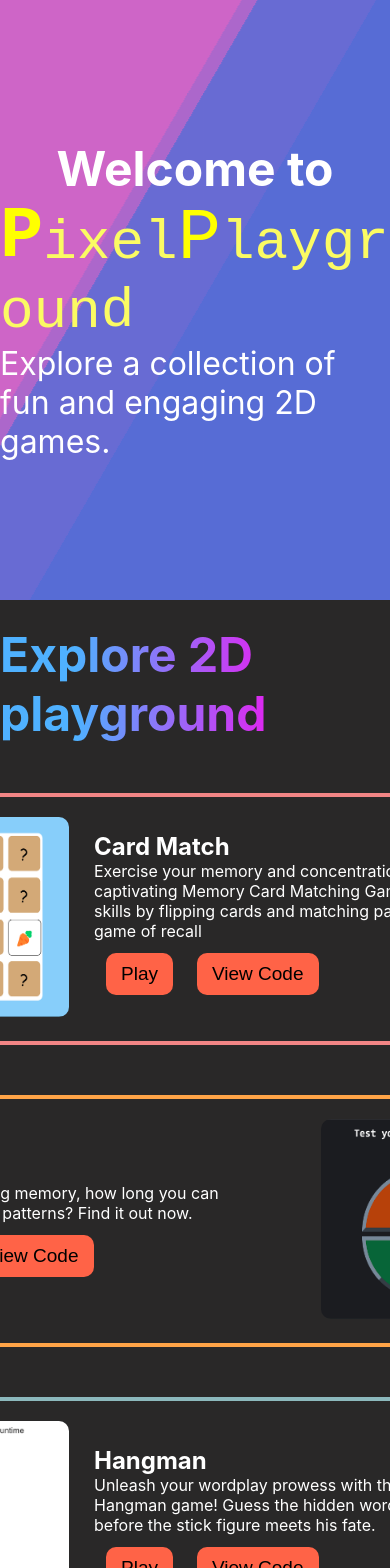
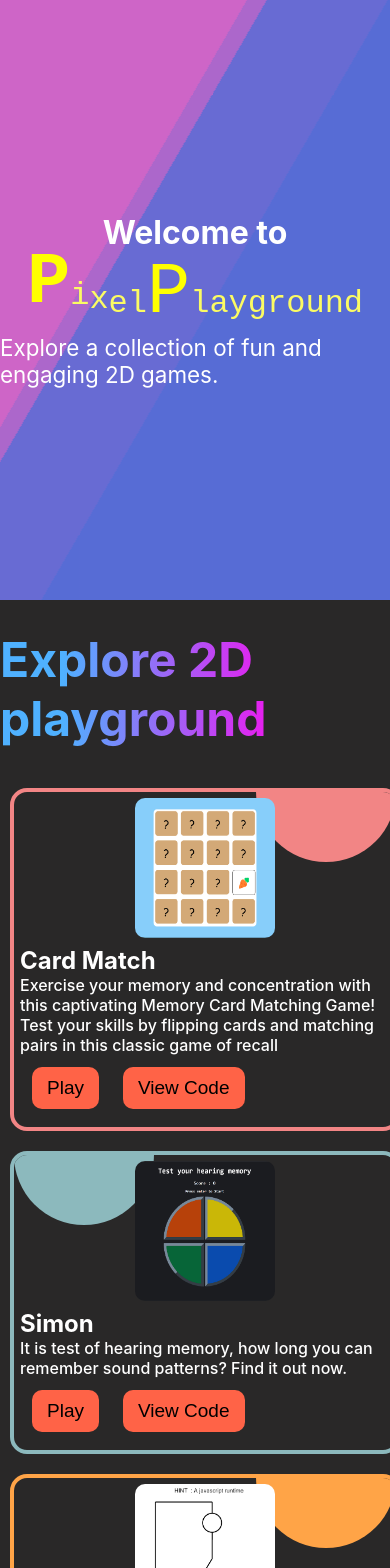
Before and after one commit to Andivyy11/Pixel_Playground, a React (Create React App) app: page / in a window 390 px wide. Shown: the top 1568 px of the page. Built offline with nearby package versions, Linux system fonts and the light colour scheme.

Commit message:
responsive layout done

```diff
--- a/src/App.css
+++ b/src/App.css
@@ -79,16 +79,21 @@
   margin:0;
   padding:0;
 }
-.allGames{
+.container{
   background-color: rgb(41, 40, 40);
   width:100vw;
+  display: flex;
+  flex-direction: column;
+  align-items: center;
+}
+.allGames{
   display:flex;
-  justify-content: center;
   flex-direction: column;
+  overflow: hidden;
 }
 .rainbowText{
   font-size: 3rem;
-  margin:25px auto;
+  margin:30px auto;
   background-image:linear-gradient( 90deg, #4fb1ff 10%, #fd09ed 40%, #ffb42d 80%, #4fb1ff 100%);
   background-size: 200% auto;
   -webkit-background-clip: text;
@@ -103,22 +108,24 @@
 .gameBox{
   width:700px;
   padding:20px;
-  margin:25px;
+  margin:30px;
   border-radius:17px;
   color: white;
-  transition:all 0.8s ease-in-out;
+  transition:opacity 0.8s ease-in-out,transform  0.8s ease-in-out;
   opacity:0;
   display:flex;
-  align-items: center;
+  align-items: flex-end;
   justify-content: space-between;
   gap:25px;
   overflow: hidden;
-  position: relative;
 }
 .gameBox img{
   width:200px;
   height:200px;
   border-radius: 10px;
+}
+.gameBox span{
+  font-weight:500;
 }
 .divCover{
   position:absolute;
@@ -126,9 +133,9 @@
   height:140px;
   border-radius: 50%;
   top:0;
-  transform: translateY(-60%);
+  transform: translateY(-50%);
   z-index:-1;
-  transition: all 0.2s linear;
+  transition: transform 0.2s linear;
 }
 .gameBox:hover .divCover{
   transform: scale(7);
@@ -137,16 +144,16 @@
   color:black;
 }
 .left-slide{
-  transform: translateX(-30%);
+  transform: translateX(-40%);
   flex-direction: row;
 }
 .right-slide{
-  transform: translateX(30%);
+  transform: translateX(40%);
   flex-direction: row-reverse;
 }
 .gameBox.active{
   transform: translateX(0);
-  align-self: center;
+  /* align-self: center; */
   opacity:1;
 }
 .gameBox button{
@@ -169,16 +176,59 @@
 .contact p{
   color:white;
   font-size:1.2rem;
+  margin:30px auto;
 }
-.contact span{
+.contact p span{
   display:block;
   font-size: 1.5rem;
   color:#fed384;
   font-weight: 500;
   margin-bottom: 20px;
 }
-.socials i{
+.socials a{
   font-size: 30px;
   color:white;
+}
+.socials > span{
+  position:relative;
   margin:30px 15px;
+  padding:14px 0;
 }
+.tooltip{
+  color:black;
+  background-color:#fed384;
+  position:absolute;
+  font-size: 15px;
+  top:100%;
+  left:0;
+  border-radius: 5px;
+  padding:4px 9px;
+  display:none;
+}
+.socials >span:hover .tooltip{
+  display: inline-block;
+}
+@media screen and (max-width:760px)
+{
+  .gameBox{
+    width:100%;
+    margin:10px;
+    padding:6px;
+    flex-direction: column;
+    gap:4px;
+    align-items: center;
+  }
+  .gameBox img{
+    width:140px;
+    height:140px;
+  }
+  .maintext h1{
+    font-size: 2rem;
+  }
+  .maintext p{
+    font-size: 1.4rem;
+  }
+  .waviy span{
+    font-size: 2rem;
+  }
+}
--- a/src/App.js
+++ b/src/App.js
@@ -19,7 +19,7 @@ function App() {
     } , 300)
   }, []);
 
-  const color=["#F28585","#FFA447","#8CB9BD","#9BCF53","#0D9276","#C683D7"];
+  const color=["#F28585","#8CB9BD","#FFA447","#9BCF53","#0D9276","#C683D7"];
   return (
     <div className="App">
     <div className='hero'>
@@ -34,8 +34,10 @@ function App() {
         <p id="paraText">Explore a collection of fun and engaging 2D games.</p>
       </div>
     </div>
-    <div className='allGames'>
+
+    <div className='container'>
       <h1 class="rainbowText">Explore 2D playground</h1>
+      <div className="allGames">
       {data.map((p,index) => {
         return (
         <Project
@@ -49,14 +51,15 @@ function App() {
          />
         )
       })}
+      </div>
     </div>
     <div className='contact'>
     <h2 className='rainbowText'>Get in Touch</h2>
-    <p><span>Have questions, feedback, or just want to say hello?</span>Feel free to reach out using the contact form below. I'm always eager to connect with fellow developers.<br></br> Let's start a conversation and create something amazing together!</p>
+    <p><span>Have questions, feedback, or just want to say hello?</span>Feel free to reach out using the options below. I'm always eager to connect with fellow developers.<br></br> Let's start a conversation and create something amazing together!</p>
     <div className='socials'>
-    <a href="mailto:andivyy@gmail.com"><i class="fa-regular fa-envelope"></i></a>
-    <a href="https://www.linkedin.com/in/anuradhasingh12/"><i class="fa-brands fa-linkedin"></i></a>
-    <a href="https://github.com/Andivyy11"><i class="fa-brands fa-github"></i></a>
+    <span><a href="mailto:andivyy@gmail.com"><i class="fa-regular fa-envelope"></i></a><span className="tooltip">Mail</span></span>
+    <span><a href="https://www.linkedin.com/in/anuradhasingh12/"><i class="fa-brands fa-linkedin"></i></a><span className="tooltip">LinkedIn</span></span>
+    <span><a href="https://github.com/Andivyy11"><i class="fa-brands fa-github"></i></a><span className="tooltip">Github</span></span>
     </div>
     <div>
       <p style={{textAlign:'center'}}>Copyright (c) 2024 Anuradha</p>
--- a/src/games.js
+++ b/src/games.js
@@ -2,7 +2,7 @@ const data=[
     {
         title:"Card Match",
         image:"cardMatch.png",
-        description:"Exercise your memory and concentration with our captivating Memory Card Matching Game! Test your skills by flipping cards and matching pairs in this classic game of recall",
+        description:"Exercise your memory and concentration with this captivating Memory Card Matching Game! Test your skills by flipping cards and matching pairs in this classic game of recall",
         play :"https://andivyy11.github.io/MemoryCardGame/",
         code :"https://github.com/Andivyy11/MemoryCardGame"
     },
@@ -23,14 +23,14 @@ const data=[
     {
         title:"Snake",
         image:"snake.png",
-        description:"The timeless thrill of Snake! Guide your snake to eat and grow longer, but watch out for walls and yourself. It's easy to play and super addictive. How long can you survive?",
+        description:"The timeless thrill of Snake! Guide your snake to eat and grow longer, but watch out for walls and yourself. It's easy to play and super addictive.",
         play:"https://andivyy11.github.io/Snake/",
         code:"https://github.com/Andivyy11/Snake"
     },
     {
         title:"Racing Car",
         image:"CarRace.png",
-        description:"How long can you take your car without hitting obstacles?",
+        description:"How long can you take your car while avoiding obstacles?",
         play:"https://andivyy11.github.io/Car_Race/",
         code:"https://github.com/Andivyy11/Car_Race"
     },
@@ -44,9 +44,16 @@ const data=[
     {
         title:"Canvas",
         image:"canvas.png",
-        description:"A simple sketch board, implementing basic features",
+        description:"A simple sketch board, where you can draw , color and save your drawings",
         play:"https://andivyy.w3spaces.com/index.html",
         code:"https://github.com/Andivyy11/Canvas"
+    },
+    {
+        title:"Piano",
+        image:"piano.png",
+        description:"Experience the joy of playing music with this virtual piano of seven notes and five chords.",
+        play:"https://andivyy11.github.io/Piano/",
+        code:"https://github.com/Andivyy11/Piano"
     }
 ]
 
```
Also changed, not shown: public/animations/slide.js (+0 -37 lines), public/assets/piano.png (added).
